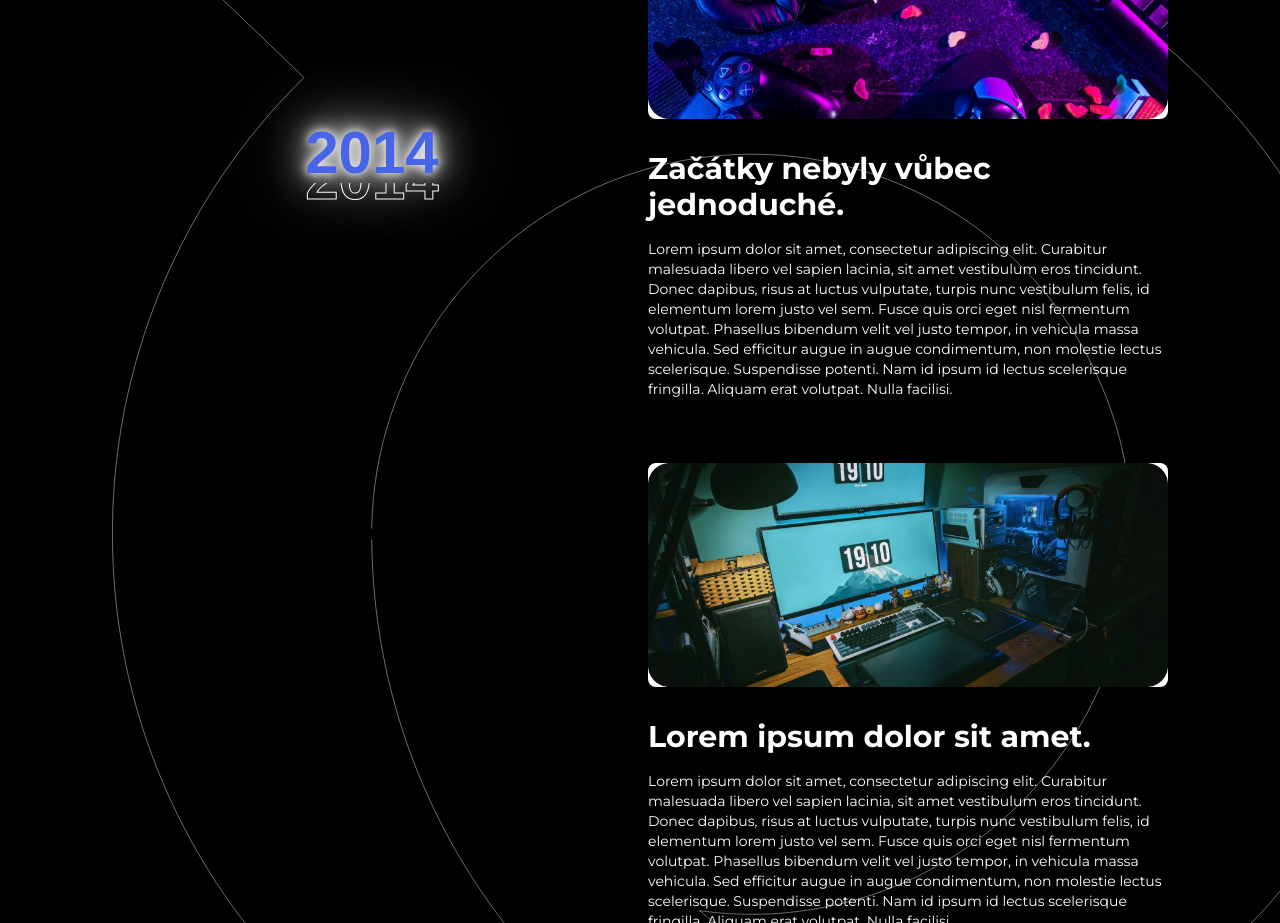
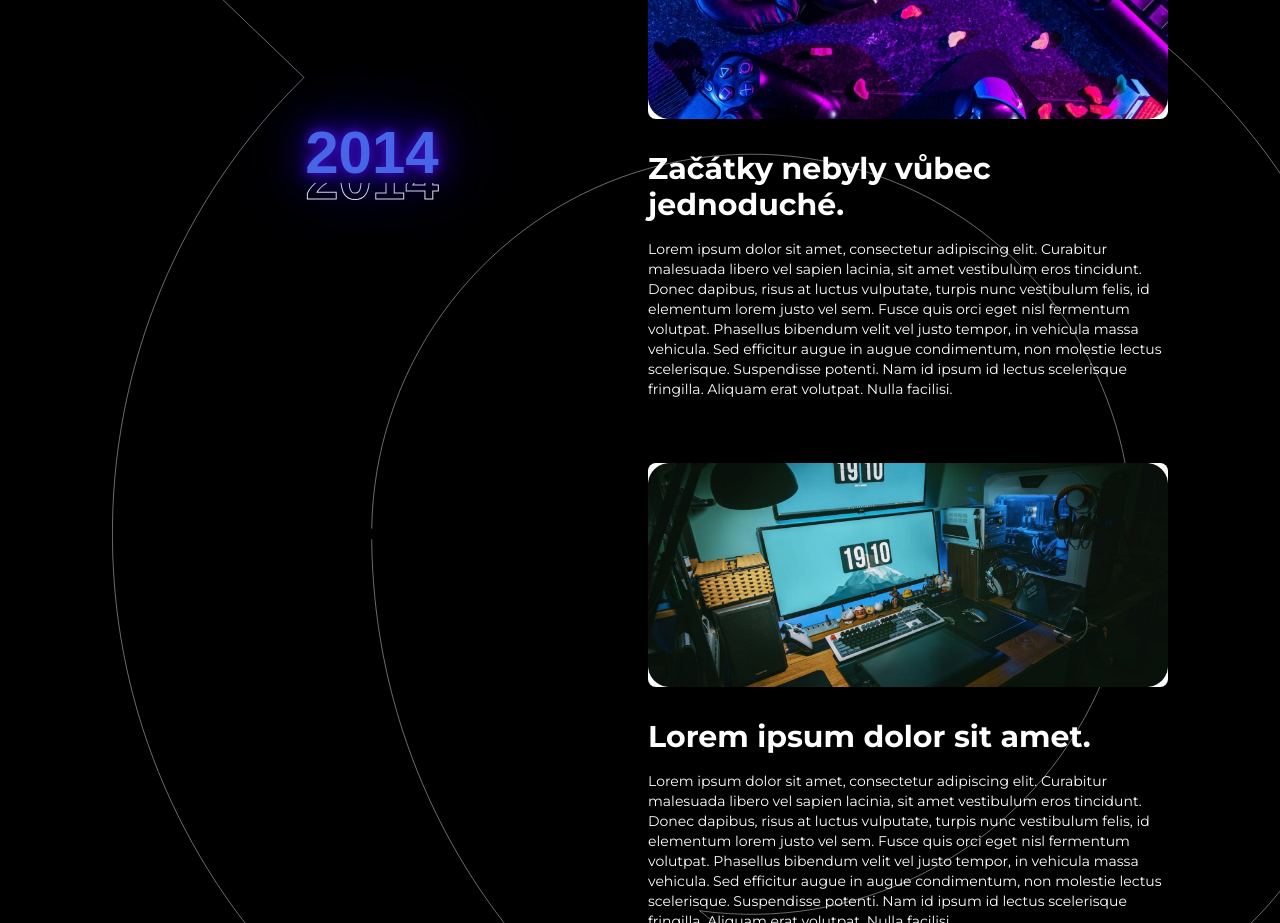
Before and after one commit to karnytomas/karnytomas3, a React (Create React App) app: page /o-nas in a window 1280 px wide. Shown: the part 3000-3923 px from the top of the page. Built offline with nearby package versions, Linux system fonts and the light colour scheme.

Commit message:
text effect

```diff
--- a/src/components/About/Timeline.js
+++ b/src/components/About/Timeline.js
@@ -65,7 +65,7 @@ function Timeline() {
                                     className="text-vertical-horizontal relative px-2 z-10 text-extra-blue text-6xl font-bold md:bg-black text-center transition-all duration-100 ease-out"
                                     style={{
                                         fontFamily: "sans-serif",
-                                        textShadow: "0 0 10px #fff, 0 0 20px #fff, 0 0 40px #fff, 0 0 80px #fff"
+                                        textShadow: "0 0 10px #380EC6, 0 0 20px #380EC6, 0 0 40px #380EC6, 0 0 80px #380EC6"
                                     }}>
                                     {year}
                                 </p>
```
